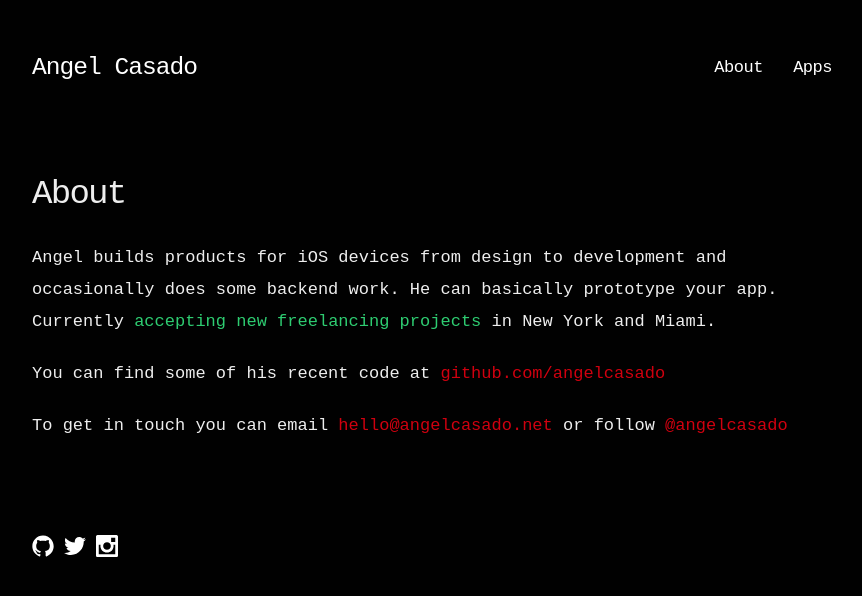
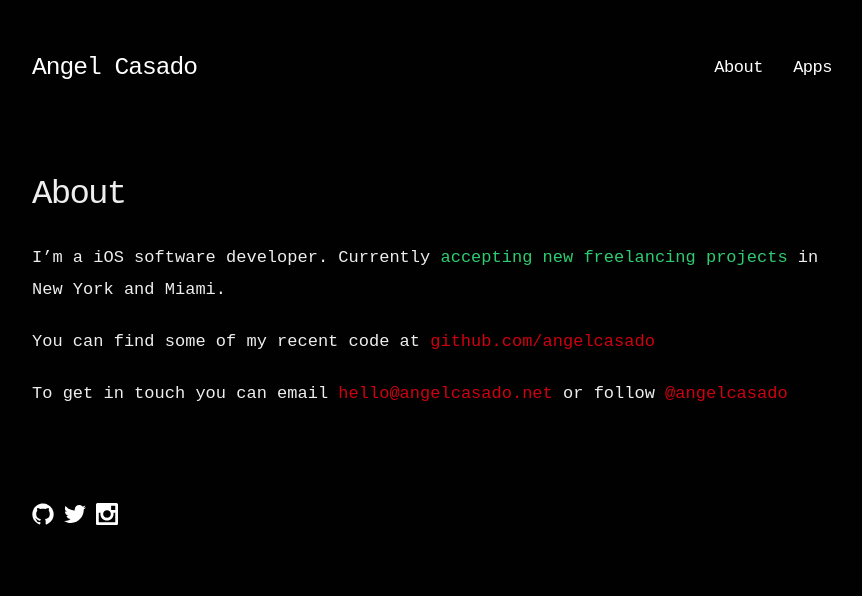
Before and after one commit to angelcasado/angelcasado.github.io, a Jekyll site: the page built from about.md, in a window 1280 px wide. Shown: the top 596 px of the page, without its empty margins (208-1070 px from the left). Built offline with Jekyll 4.4.1, drawn with Linux system fonts in a browser that asks for light colours.

Commit message:
Better about me:

```diff
--- a/about.md
+++ b/about.md
@@ -4,8 +4,8 @@ title: About
 permalink: /about/
 ---
 
-Angel builds products for iOS devices from design to development and occasionally does some backend work. He can basically prototype your app. Currently <span class="green-color">accepting new freelancing projects</span> in New York and Miami.
+I'm a iOS software developer. Currently <span class="green-color">accepting new freelancing projects</span> in New York and Miami.
 
-You can find some of his recent code at [github.com/angelcasado](https://github.com/angelcasado)
+You can find some of my recent code at [github.com/angelcasado](https://github.com/angelcasado)
 
 To get in touch you can email [hello@angelcasado.net](mailto:hello@angelcasado.net) or follow [@angelcasado](https://twitter.com/angelcasado)
```
